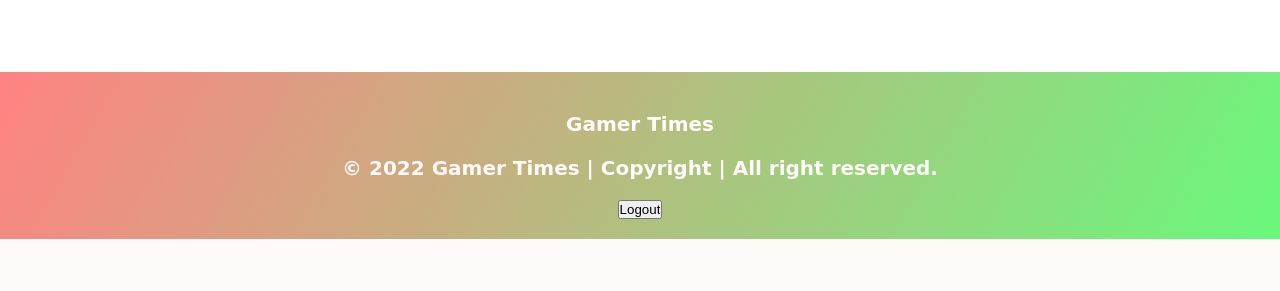
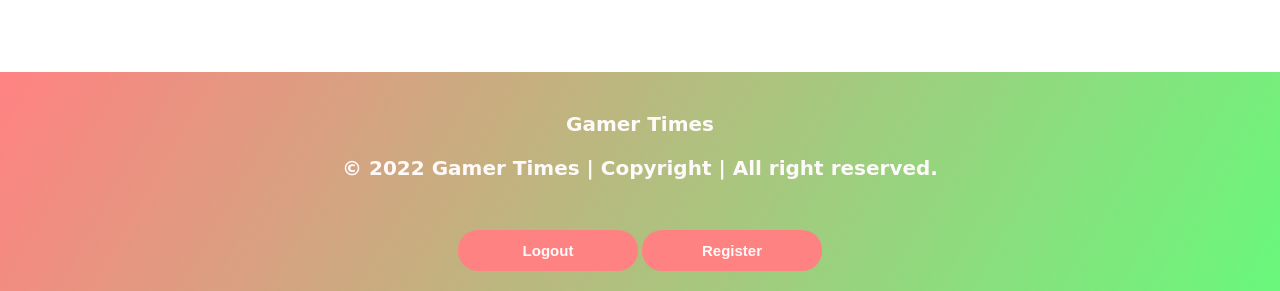
Before and after one commit to ARyOtaRe/PHP-Website-2AP, a PHP site: page /PHP/NewsMain.php in a window 1280 px wide. Shown: the part 3248-3539 px from the top of the page. Before the commit the page ends 3487 px from the top, so only its background shows below. Run offline with PHP 8.4, Linux system fonts and the light colour scheme; a user stored in the database is signed in; some libraries are stand-ins or nearby versions.

Commit message:
Update NewsMain.php

```diff
--- a/PHP/NewsMain.php
+++ b/PHP/NewsMain.php
@@ -40,6 +40,11 @@ if(isset($_POST['but_logout'])){
         <li class="nav-item"><a href="Fun Facts.php">Fun Facts</a></li>
         <li class="nav-item"><a href="Quotes.php">Quotes</a></li>
         <li class="nav-item"><a href="Contact_us.php">Contact us</a></li>
+        <?php
+        if($_SESSION['uname'] == "admin"||$_SESSION['uname'] == "jeandosantos"){
+            echo '<li class="nav-item"><a href="Admin.php">Admin page</a></li>';
+        }
+        ?>
     </ul>
 
 </nav>
@@ -220,12 +225,13 @@ if(isset($_POST['but_logout'])){
 <!-- =========== Footer =========== -->
 
 <section class="footer">
-    <p>Gamer Times</p>
-    <p>© 2022 Gamer Times | Copyright | All right reserved.</p>
-    <form method='post' action="">
-        <input type="submit" value="Logout" name="but_logout">
-    </form>
-</section>
+        <p>Gamer Times</p>
+        <p>© 2022 Gamer Times | Copyright | All right reserved.</p>
+        <form method='post' action="">
+            <button name="but_logout">Logout</button>
+            <a href="Register.php"><button>Register</button></a>
+        </form>
+    </section>
 
 </body>
 </html>
```
